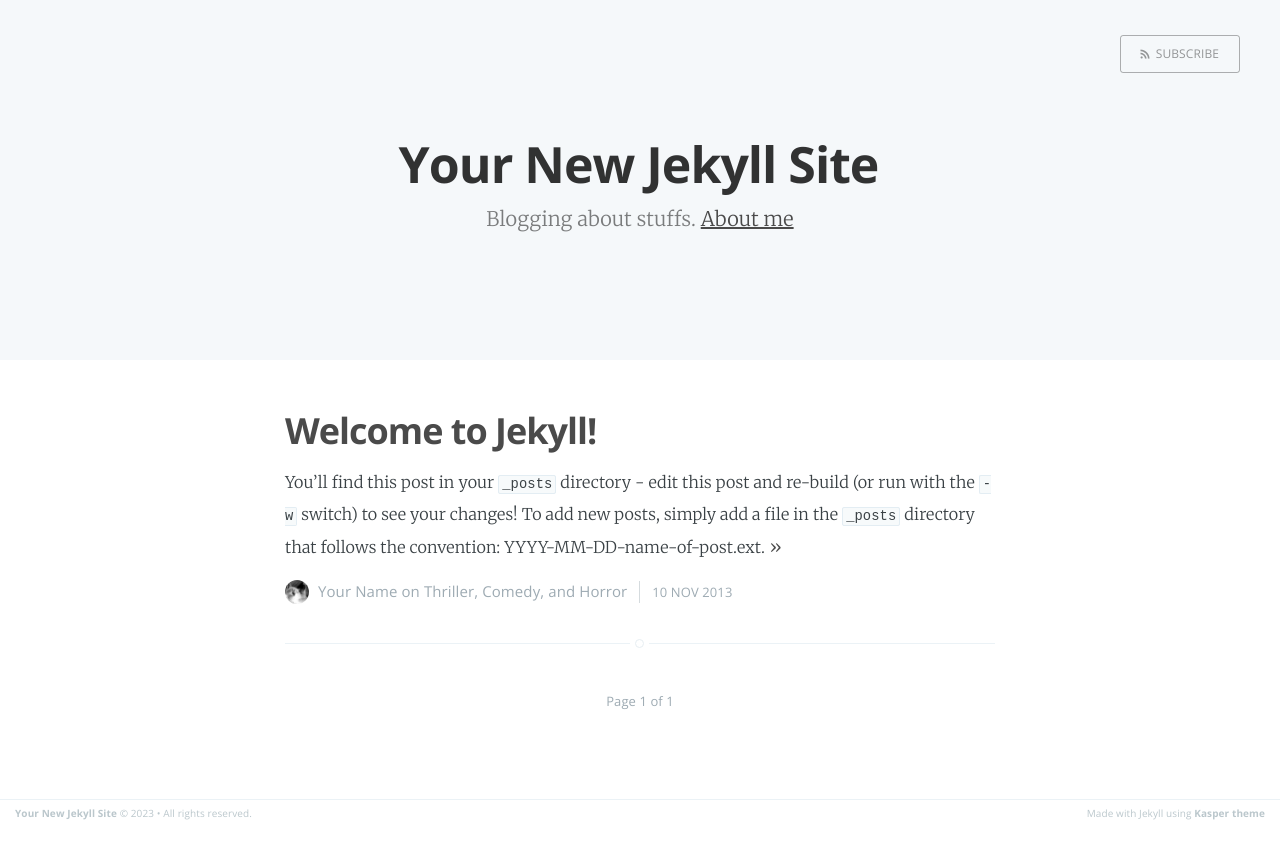
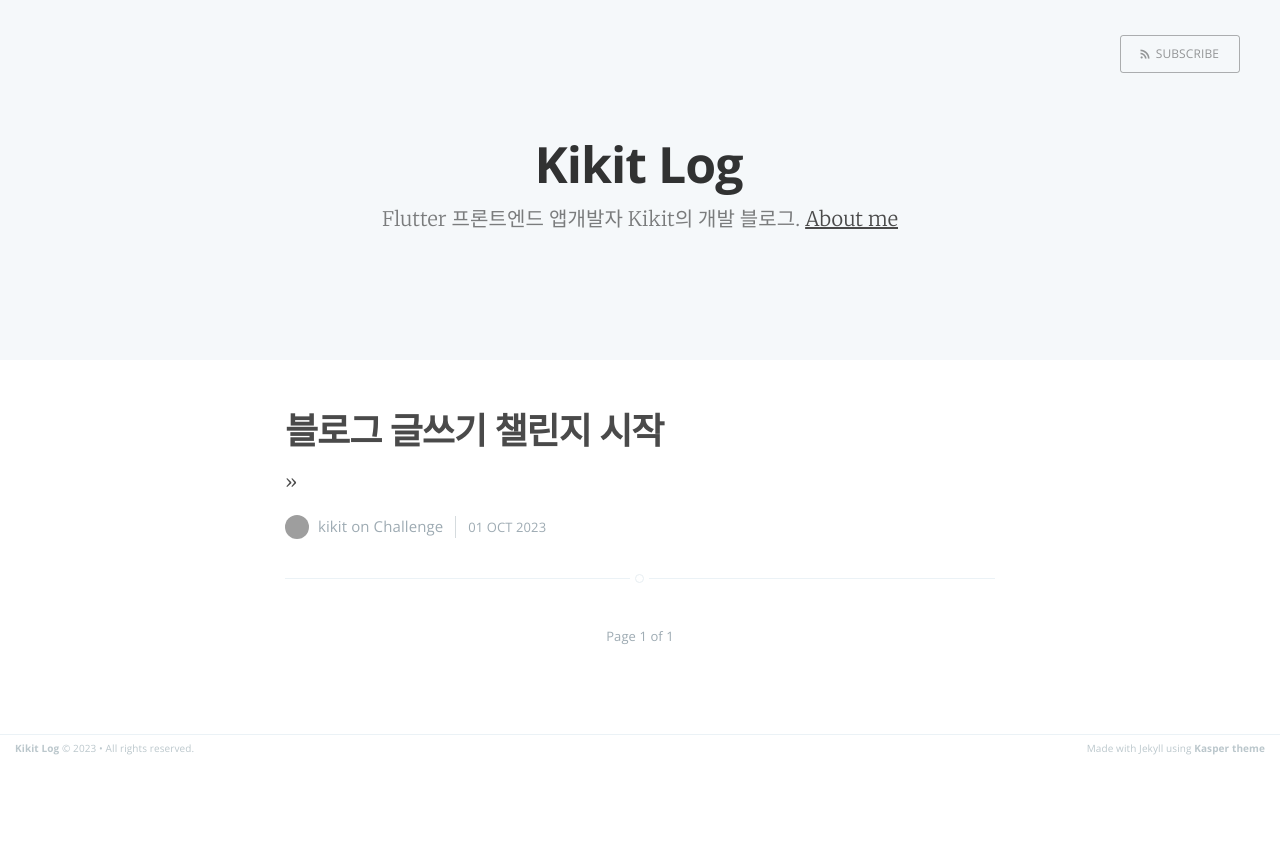
Before and after one commit to kikit-haha/kikit-haha.github.io, a Jekyll site: the page built from index.html, in a window 1280 px wide. Shown: the top 859 px of the page. Built offline with Jekyll 4.4.1, drawn with Linux system fonts in a browser that asks for light colours; the list of posts is cut into pages by our own code; grey boxes are pictures that could not be loaded.

Commit message:
프로필수정

```diff
--- a/_config.yml
+++ b/_config.yml
@@ -1,18 +1,18 @@
-name: Your New Jekyll Site
-description: Blogging about stuffs
-meta_description: "Your New Jekyll Site, Blogging about stuffs"
+name: Kikit Log
+description: Flutter 프론트엔드 앱개발자 Kikit의 개발 블로그
+meta_description: "Flutter Frontend App developer kikit's blog"
 
 markdown: kramdown
 highlighter: rouge
 logo: false
 paginate: 15
-domain_name: "http://yourblog-domain.com"
-google_analytics: "UA-XXXXXXXX-X"
+domain_name: "https://kikit-haha.github.io/"
+# google_analytics: "UA-XXXXXXXX-X"
 plugins: [jekyll-paginate]
 
 # Details for the RSS feed generator
 url: ""
-author: "Your Name"
+author: "kikit"
 
 # Disqus config
 disqus-shortname: ""
--- a/_layouts/post.html
+++ b/_layouts/post.html
@@ -64,7 +64,7 @@ post_class: post-template
             <!-- If we want to display author's name and bio -->
             {% if site.author %}
                 <figure class="author-image">
-                    <a class="img" href="{{'/' | relative_url }}" style="background-image: url({{'/assets/images/profile.png' | relative_url}})">
+                    <a class="img" href="{{'/' | relative_url }}" style="background-image: url({{'/assets/images/profile.jpg' | relative_url}})">
                     <span class="hidden">{{site.author}}'s Picture</span></a>
                 </figure>
                 <section class="author">
--- a/_posts/2013-11-10-welcome-to-jekyll.markdown
+++ /dev/null
@@ -1,24 +0,0 @@
----
-layout: post
-title:  "Welcome to Jekyll!"
-date:   2013-11-10 10:18:00
-categories: Thriller Comedy Horror
----
-
-You'll find this post in your `_posts` directory - edit this post and re-build (or run with the `-w` switch) to see your changes!
-To add new posts, simply add a file in the `_posts` directory that follows the convention: YYYY-MM-DD-name-of-post.ext.
-
-Jekyll also offers powerful support for code snippets:
-
-{% highlight ruby %}
-def print_hi(name)
-  puts "Hi, #{name}"
-end
-print_hi('Tom')
-#=> prints 'Hi, Tom' to STDOUT.
-{% endhighlight %}
-
-Check out the [Jekyll docs][jekyll] for more info on how to get the most out of Jekyll. File all bugs/feature requests at [Jekyll's GitHub repo][jekyll-gh].
-
-[jekyll-gh]: https://github.com/mojombo/jekyll
-[jekyll]:    http://jekyllrb.com
--- /dev/null
+++ b/_posts/2023-10-01-blog-challenge.md
@@ -0,0 +1,7 @@
+---
+layout: post
+title: "블로그 글쓰기 챌린지 시작"
+date: 2023-10-01 11:25:00
+last_modified_at: 2023-10-01 11:25:00
+categories: Challenge
+---
--- a/index.html
+++ b/index.html
@@ -45,7 +45,7 @@ about: 'about.html'
         </section>
         <footer class="post-meta">
             {% if site.author %}
-                <img class="author-thumb" src="{{'/assets/images/profile.png' | relative_url}}" alt="Author's profile picture" nopin="nopin" />
+                <img class="author-thumb" src="{{'/assets/images/profile.jpg' | relative_url}}" alt="Author's profile picture" nopin="nopin" />
                 {{ site.author }}
             {% endif %}
             {% if post.categories.size > 0 %}
```
Also changed, not shown: assets/images/profile.png (deleted), 1 other file.
